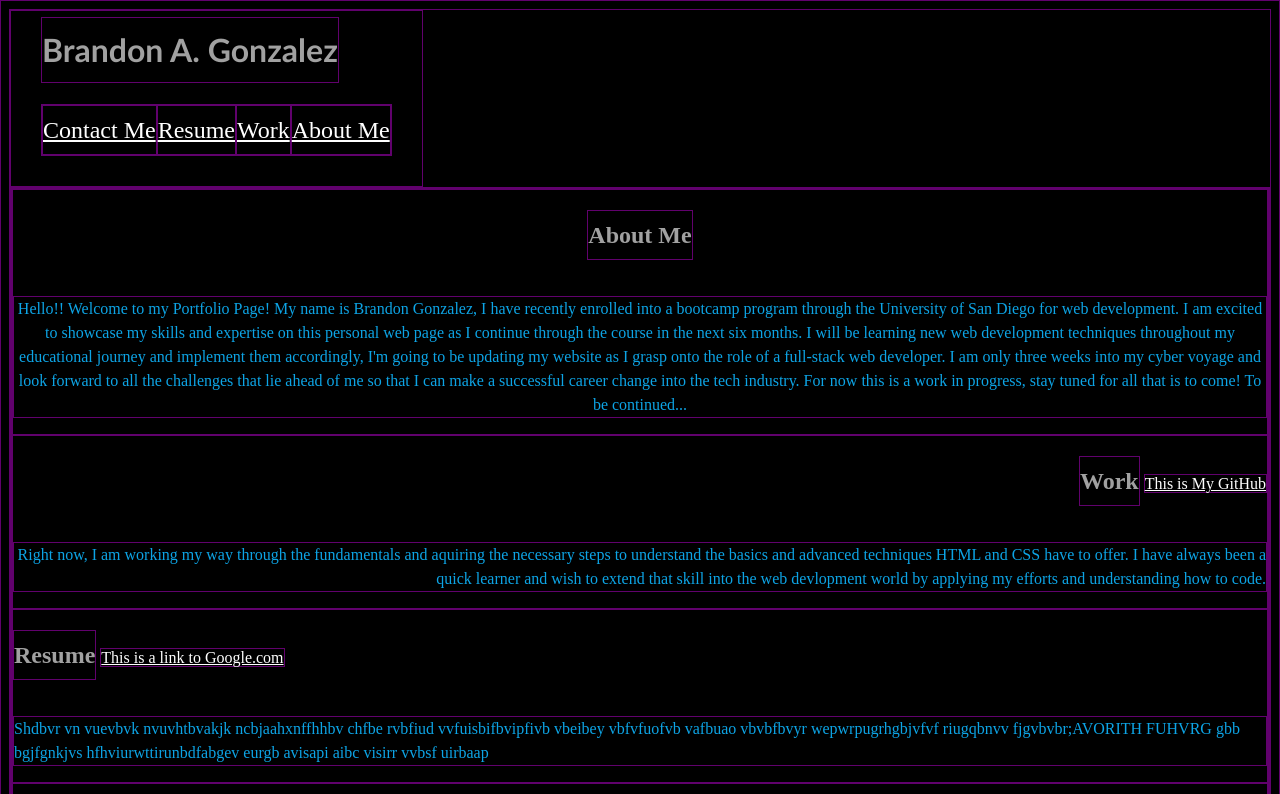
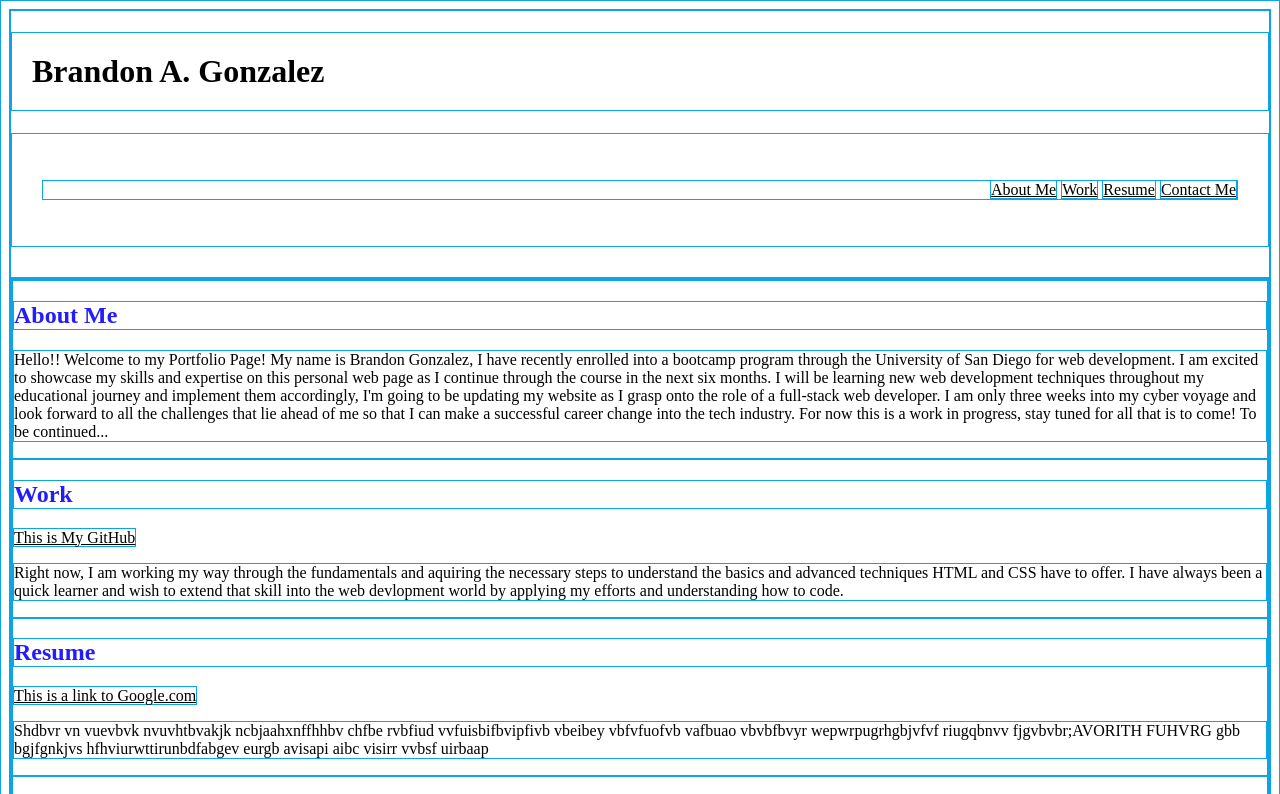
Before and after one commit to g00s3mag1k/Portfolio_Roughdraft, a plain HTML site: page index.html in a window 1280 px wide. Shown: the top 794 px of the page. Drawn offline with Linux system fonts and the light colour scheme.

Commit message:
cleaning up code

```diff
--- a/assets/style.css
+++ b/assets/style.css
@@ -1,7 +1,5 @@
-* {
-    box-sizing: content-box;
-    border: 1px solid var(--neon);
-
+*  {
+  border: 1px solid var(--sky);
 }
 
 :root {
@@ -13,92 +11,58 @@
   --neon: #c703e17c;
 }
 
-::selection {
-  background-color: var(--light);
-  color: var(--air);
+.main-header {
+  background-color: var(--void) .6;
+  background-image: url();
+  background-blend-mode: multiply;
+  background-size: cover;
+  padding-bottom: 30px;
 }
 
 body {
-
-    line-height: 2;
-    background-color: var(--void);
-    display: flex;
-    flex-direction: row;
-    flex-wrap: wrap;
-}
-
-h1 {
-  position: relative;
-  margin-top: -20%;
-  display: inline-flex;
-  font-family: 'Trebuchet MS';
+  background-color: var(--light);
 }
 
 header {
-
-    padding: 30px;
-    text-align: auto;
-    color: var(--air);
-  }
-
-  nav {
-    display: flex;
-    flex-direction: row-reverse;
-    font-size: 150%;
-    cursor: pointer;
-  }
-
-  main {
+  color: var(--void);
 
 }
 
 a {
-    color: var(--light)
+  color: var(--void)
 }
 
-  #contact-me {
-    text-align: right;
+h1 {
+  padding: 20px;
 }
 
-  #work {
-    text-align: right;
+h2 {
+  color: var(--water);
 }
 
-  #about-me {
-    text-align: center;
+nav {
+  padding: 30px;
+  text-align: right;
+  color: var(--void)
 }
 
 p {
-    color: var(--sky);
-    line-height: 1.5;
-  }
-
-  h2 {
-    color: var(--air);
-    display: inline-flex;
+  color: var(--void)
 }
 
 footer {
-    color: var(--sky);
-  }
-
-  h3 {
-    text-align: right;
-  }
-
-  #hold {
-    text-align: left;
+  color: var(--void)
 }
 
   @media screen and (max-width: 576px) {
-    section {
-      background: var(--sky);
+    body {
+      background: var(--light);
     }
   }
 
   @media screen and (max-width: 768px) {
-    footer {
-      background: var(--water);
+    body {
+      background: var(--light);
     }
   }
 
--- a/index.html
+++ b/index.html
@@ -10,19 +10,21 @@
 
 <body>
 
-  <header>
+  <header class="main-header">
     <h1>Brandon A. Gonzalez</h1>
       <nav>
+        <ul>
             <a href="#about-me">About Me</a>
             <a href="#work">Work</a>
             <a href="#resume">Resume</a>
             <a href="#contact-me">Contact Me</a>
+        </ul>
       </nav>
   </header>
 
 <main>
 
-   <section class="align">
+   <section class="parent">
 
    <div id="about-me">
 
@@ -55,7 +57,7 @@
   </main>
 
    <footer>
-    <h3 class="hold">Get a hold of me!</h3>
+    <h3>Get a hold of me!</h3>
     <h3>Thanks for visiting!!</h3>
 </footer>
 
```
Lines whose indentation alone changed are shown as unchanged.
